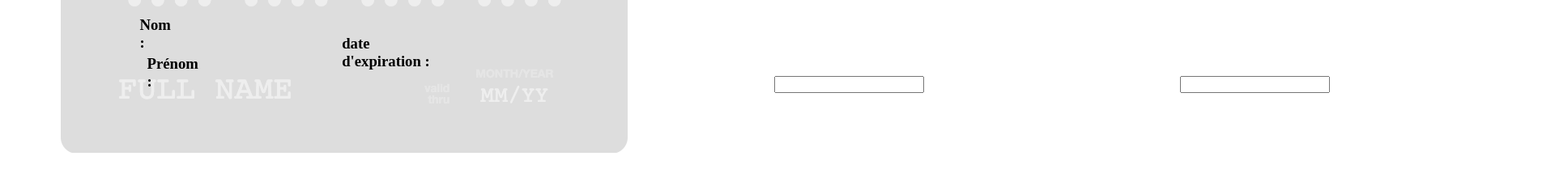
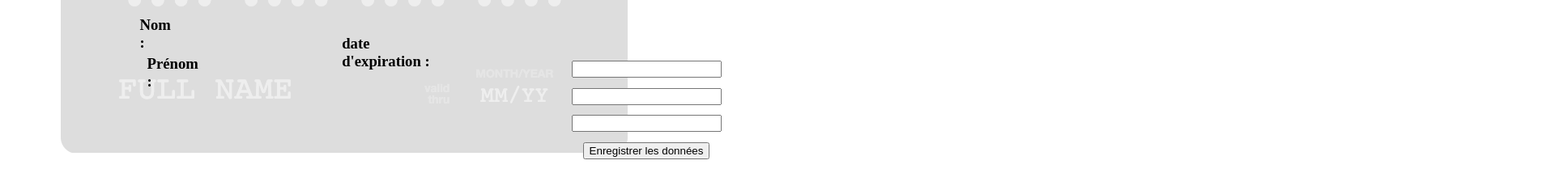
Before and after one commit to Adrienbouchet974/Credit-card-JS, a website: page index.html in a window 1280 px wide. Shown: the part 219-454 px from the top of the page at 81% size, 1920 px wide, since content can reach past the window. Drawn offline with nearby package versions, Linux system fonts and the light colour scheme; files that its build step writes are made by us from their sources.

Commit message:
Nesting rajoutés.

```diff
--- a/assets/scss/app.scss
+++ b/assets/scss/app.scss
@@ -32,10 +32,19 @@
 }
 
 form {
-    div{
+    .form{
         display: flex;
-        align-items: flex-start;
-        margin-top: -5%;
+        flex-direction: column;
+        align-items: center;
+        margin-top: -10%;
         margin-left: 50%;
+        div {
+            margin-right: 50%;
+            margin-top: 2%;
+        }
+        button {
+            margin-right: 50%;
+            margin-top: 2%;
+        }
     }
 }
```
